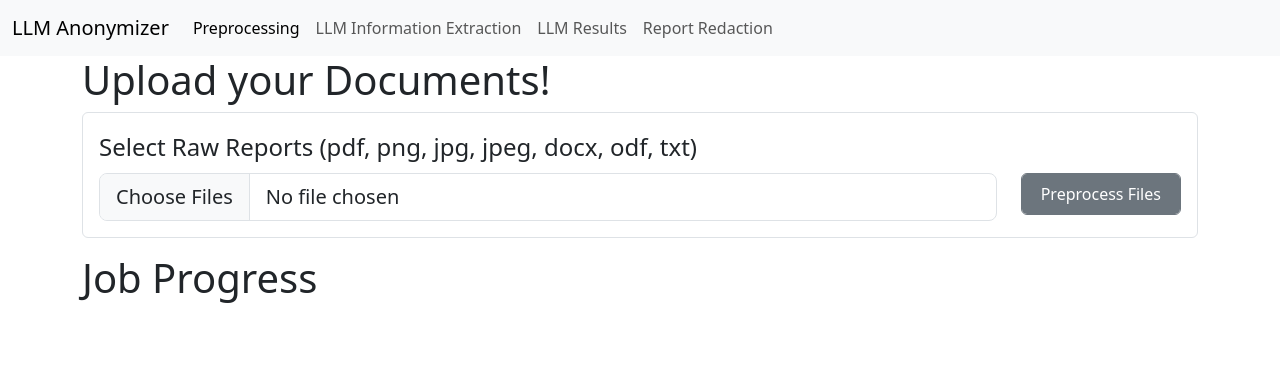
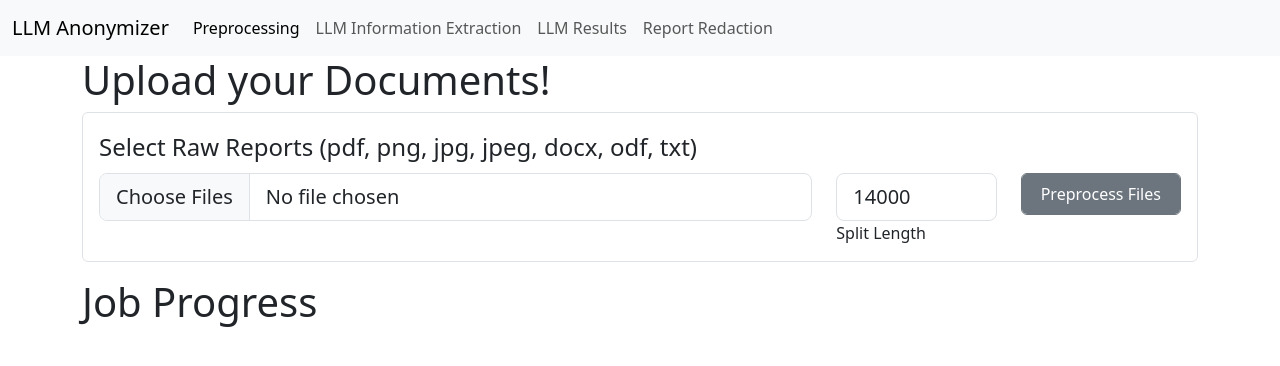
Before and after one commit to KatherLab/LLMAIx, a Flask app: page / in a window 1280 px wide. Shown: the top 366 px of the page. Run offline with Flask 3, Linux system fonts and the light colour scheme; some libraries are stand-ins or nearby versions.

Commit message:
Preprocessing: Make text split length variable

```diff
--- a/webapp/input_processing/forms.py
+++ b/webapp/input_processing/forms.py
@@ -1,9 +1,13 @@
 from flask_wtf import FlaskForm
 from wtforms import StringField, SubmitField, BooleanField, IntegerField, SelectField, MultipleFileField
 from flask_wtf.file import FileAllowed, FileRequired
+from wtforms import validators
 
 class PreprocessUploadForm(FlaskForm):
 
     files = MultipleFileField("Upload Files", validators=[FileRequired(), FileAllowed(['pdf', 'txt', 'csv', 'jpg', 'png', 'jpeg', 'docx', 'odt'], 'Only PDF, TXT, CSV, JPG, PNG, DOCX, and ODT files are allowed!')])
 
+    # Add Integer Fields with values between 100 and 128000
+    text_split = IntegerField("Split Length", validators=[validators.NumberRange(min=100, max=128000)], default=14000)
+
     submit = SubmitField("Upload")
--- a/webapp/input_processing/routes.py
+++ b/webapp/input_processing/routes.py
@@ -1,5 +1,5 @@
 from datetime import datetime
-from flask import render_template, request, redirect, url_for, flash, send_file
+from flask import render_template, request, redirect, url_for, flash, send_file, session
 import io
 import os
 import tempfile
@@ -146,8 +146,8 @@ def download():
             flash("Preprocessing failed / did not output anything useful!", "danger")
             return redirect(url_for('input_processing.main'))
 
-        # split report into chunks of 3000 chars
-        max_length = 10000
+        # split the text in chunks
+        max_length = session['text_split']
 
         # Add an 'id' column and generate unique IDs for every row
         # df['id'] = df.apply(lambda x: str(uuid.uuid4()), axis=1)
@@ -245,6 +245,8 @@ def main():
 
         temp_dir = tempfile.mkdtemp()
 
+        session['text_split'] = form.text_split.data
+
         # Save each uploaded file to the temporary directory
         file_paths = []
         for file in form.files.data:
--- a/webapp/templates/index.html
+++ b/webapp/templates/index.html
@@ -11,7 +11,7 @@
             <legend>Select Raw Reports (pdf, png, jpg, jpeg, docx, odf, txt)</legend>
 
             <div class="row">
-                <div class="form-group col-md-10">
+                <div class="form-group col-md-8">
 
                     {% if form.files.errors %}
                     {{ form.files(class="form-control form-control-lg is-invalid") }}
@@ -23,6 +23,21 @@
                     {% else %}
                     {{ form.files(class="form-control form-control-lg") }}
                     {% endif %}
+                </div>
+                <div class="form-group col-md-2">
+
+                    {% if form.text_split.errors %}
+                    {{ form.text_split(class="form-control form-control-lg is-invalid") }}
+                    <div class="invalid-feedback">
+                        {% for error in form.text_split.errors %}
+                        <span>{{ error }}</span>
+                        {% endfor %}
+                    </div>
+                    {% else %}
+                    {{ form.text_split(class="form-control form-control-lg") }}
+                    {% endif %}
+
+                    {{ form.text_split.label(class="form-control-label") }}
                 </div>
                 <div class="form-group col-md-2">
                     <button type="submit" name="submit-form" class="form-control form-control-lg btn btn-secondary">Preprocess Files</button>
```
